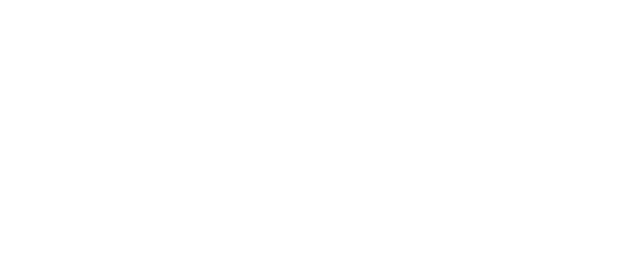
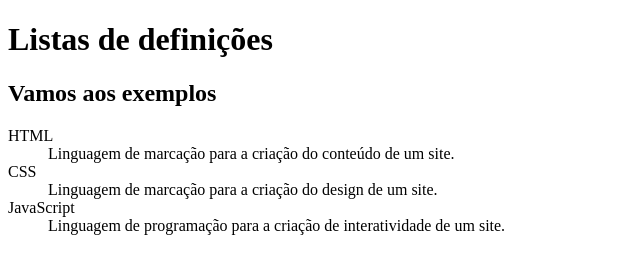
Before and after one commit to LuizRojas/Curso-HTML-CSS, a plain HTML site: page html_basico/basico13/index.html in a window 1280 px wide. Shown: the whole page, without its empty margins (0-640 px from the left). Drawn offline with Linux system fonts and the light colour scheme.

```diff
--- a/html_basico/basico13/index.html
+++ b/html_basico/basico13/index.html
@@ -3,9 +3,18 @@
 <head>
     <meta charset="UTF-8">
     <meta name="viewport" content="width=device-width, initial-scale=1.0">
-    <title>Document</title>
+    <title>Listas de definições</title>
 </head>
 <body>
-
+    <h1>Listas de definições</h1>
+    <h2>Vamos aos exemplos</h2>
+    <dl>
+        <dt>HTML</dt>
+        <dd>Linguagem de marcação para a criação do conteúdo de um site.</dd>
+        <dt>CSS</dt>
+        <dd>Linguagem de marcação para a criação do design de um site.</dd>
+        <dt>JavaScript</dt>
+        <dd>Linguagem de programação para a criação de interatividade de um site.</dd>
+    </dl>
 </body>
 </html>
```
